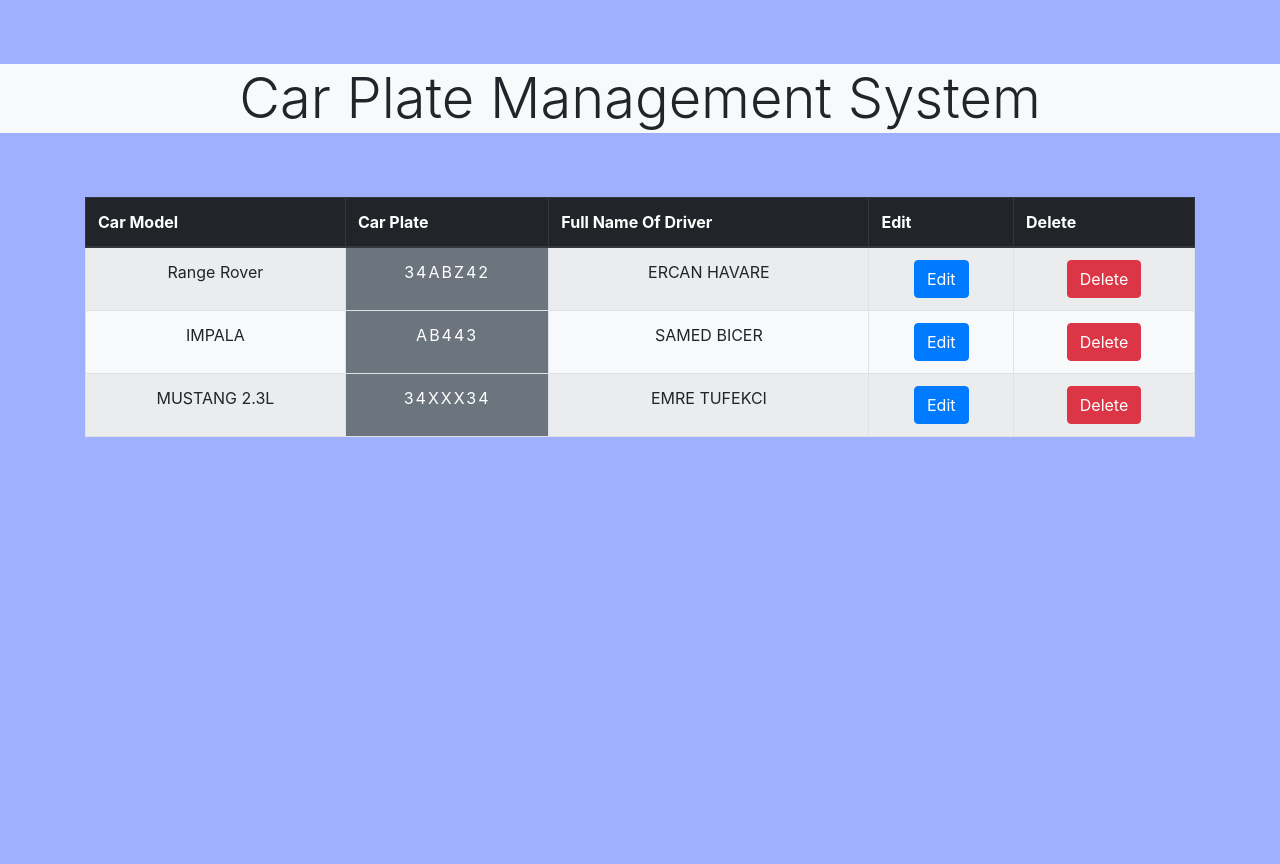
After one commit to emretufekci/Car-Plate-Register-System-PHP-PDO, a PHP site: page /admin.html in a window 1280 px wide. The commit adds this page. Run offline with PHP 8.4, Linux system fonts and the light colour scheme; some libraries are stand-ins or nearby versions.

Commit message:
Admin&Login Html&Css parts
Design of admin page and login page of the project.
login.html
and admin.html

```diff
--- /dev/null
+++ b/admin.html
@@ -0,0 +1,151 @@
+<!DOCTYPE html>
+<?php
+include "/db/config.php";
+include "/db/Database.php";
+include "/db/DataInputControl.php";
+include "/db/Validation.php"
+?>
+<!--
+THIS PROJECT HANDLED ON BY
+-EMRE TUFEKCI ===> All Bootsrap Functionality and HTML&HTML Comments
+-ERCAN HAVARE
+-SAMED BICER
+-->
+<html>
+<head>
+    <title>Car Plate</title>
+    <meta charset="utf-8">
+    <meta name="viewport" content="width=device-width, initial-scale=1">
+    <link rel="stylesheet" href="css/bootstrap.min.css"/>
+    <link rel="stylesheet" href="fa/webfont/css/fontawesome-all.css">
+    <link rel="stylesheet" type="text/css" href="DataTables/datatables.min.css"/>
+    <style>
+
+
+
+        body {
+          background-color: #9eb0ff;
+            background-size: cover;
+            background-repeat: no-repeat;
+            min-height: 100vh;
+            -webkit-background-size: cover;
+            -moz-background-size: cover;
+            -o-background-size: cover;
+        }
+        .container {
+          margin-top: 5%;
+        }
+        h1{
+          margin-top: 5%;
+        }
+        @media (max-width: 480px) {
+        }
+
+        @media (max-width: 720px) {
+        }
+
+        @media (max-width: 1024px) {
+        }
+
+        #plate{
+        	    letter-spacing: 2px;
+        }
+
+    </style>
+
+
+
+</head>
+
+<body>
+
+  <h1 class="display-4 text-center border border-light bg-light ">Car Plate Management System</h1>
+  <div class="container">
+    <div class="row">
+      <div class="col-lg-12">
+  <div class="table-responsive-sm">
+  <table id="example" class="table table-striped table-bordered table-hover bg-light" style="width:100%">
+          <thead class="thead-dark">
+              <tr>
+                  <th>Car Model</th>
+                  <th>Car Plate</th>
+                  <th>Full Name Of Driver</th>
+                  <th>Edit</th>
+                  <th>Delete</th>
+              </tr>
+          </thead>
+          <tbody class="text-center">
+
+              <tr class="text-center">
+                  <td>Range Rover</td>
+                  <td id="plate" class="text-white bg-secondary border">34ABZ42</td>
+                  <td>ERCAN HAVARE</td>
+                  <td><button id="edt1" onclick="return editFunc();" type="submit" class="btn btn-primary" value="edit">Edit</button> </td>
+                  <td><button onclick="return deleteFunc();" type="submit" class="btn btn-danger" value="delete">Delete</button></td>
+              </tr>
+              <tr>
+                  <td>IMPALA</td>
+                  <td id="plate" class="text-white bg-secondary">AB443</td>
+                  <td>SAMED BICER</td>
+                  <td><button onclick="return editFunc();" type="submit" class="btn btn-primary" value="edit">Edit</button> </td>
+                  <td><button onclick="return deleteFunc();" type="submit" class="btn btn-danger" value="delete">Delete</button></td>
+              </tr>
+              <tr>
+                  <td>MUSTANG 2.3L</td>
+                  <td id="plate" class="text-white bg-secondary">34XXX34</td>
+                  <td>EMRE TUFEKCI</td>
+                  <td><button onclick="return editFunc();" type="submit" class="btn btn-primary" value="edit">Edit</button> </td>
+                  <td><button onclick="return deleteFunc();" type="submit" class="btn btn-danger" value="delete">Delete</button></td>
+              </tr>
+
+          </tfoot>
+      </table>
+</div>
+
+
+</div>
+</div>
+</div>
+</body>
+
+<script src="js/jquery.min.js"></script>
+<script src="js/bootstrap.min.js"></script>
+<script type="text/javascript" src="DataTables/datatables.min.js"></script>
+<script src="https://unpkg.com/sweetalert/dist/sweetalert.min.js"></script>
+
+<script type="text/javascript">
+$(document).ready(function() {
+  $('#example').DataTable( {
+      responsive: true
+  } );
+
+
+} );
+</script>
+
+<script>
+function editFunc() {
+var x = confirm("Are you sure? You will edit the record");
+
+if (x==true)
+  return true;
+else
+return false;
+
+
+}
+</script>
+
+<script>
+function deleteFunc() {
+var x = confirm("Are you sure? You will delete the record");
+
+if (x==true)
+  return true;
+else
+return false;
+
+
+}
+</script>
+</html>
```
Also changed, not shown: index.php (+3 -37 lines), login.html (added, +152 -0 lines), BackgroundImages/3.jpg (deleted), BackgroundImages/4.jpg (deleted), BackgroundImages/bg-1.jpg (renamed from BackgroundImages/1.jpeg), BackgroundImages/bg-2.jpg (renamed from BackgroundImages/2.jpg), 4 other files.
